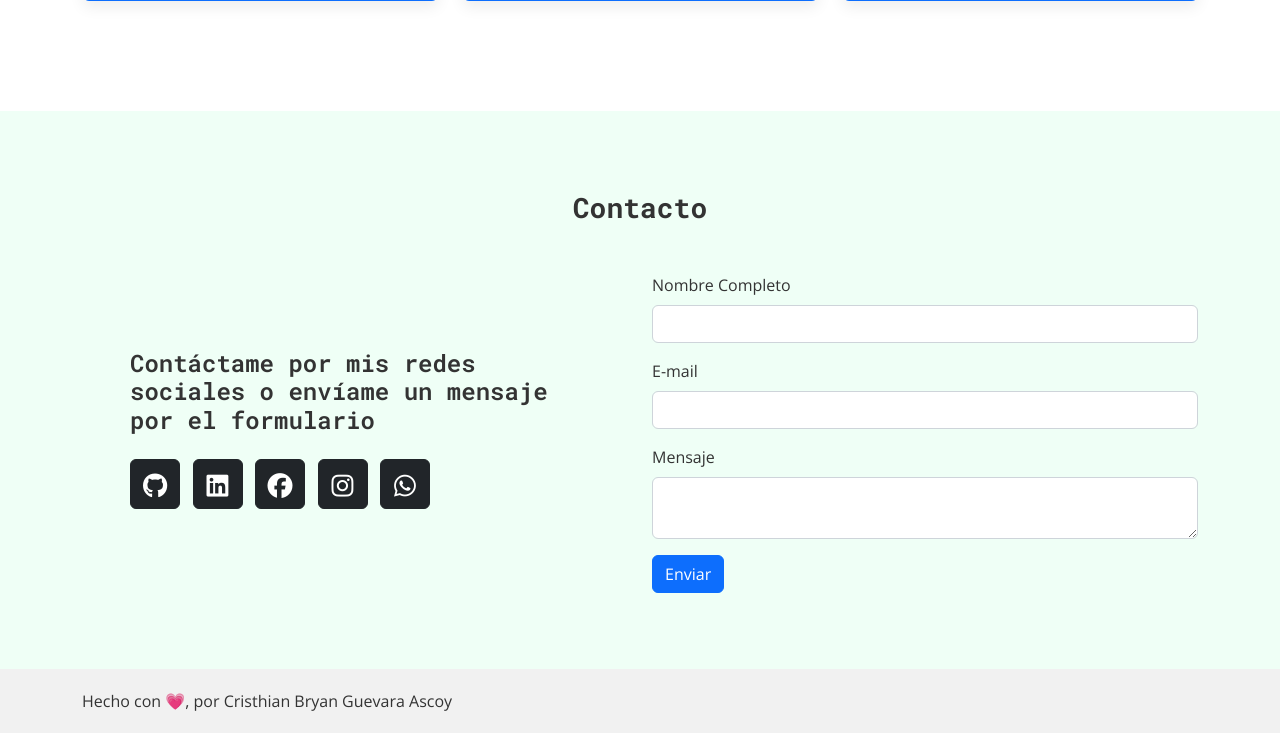
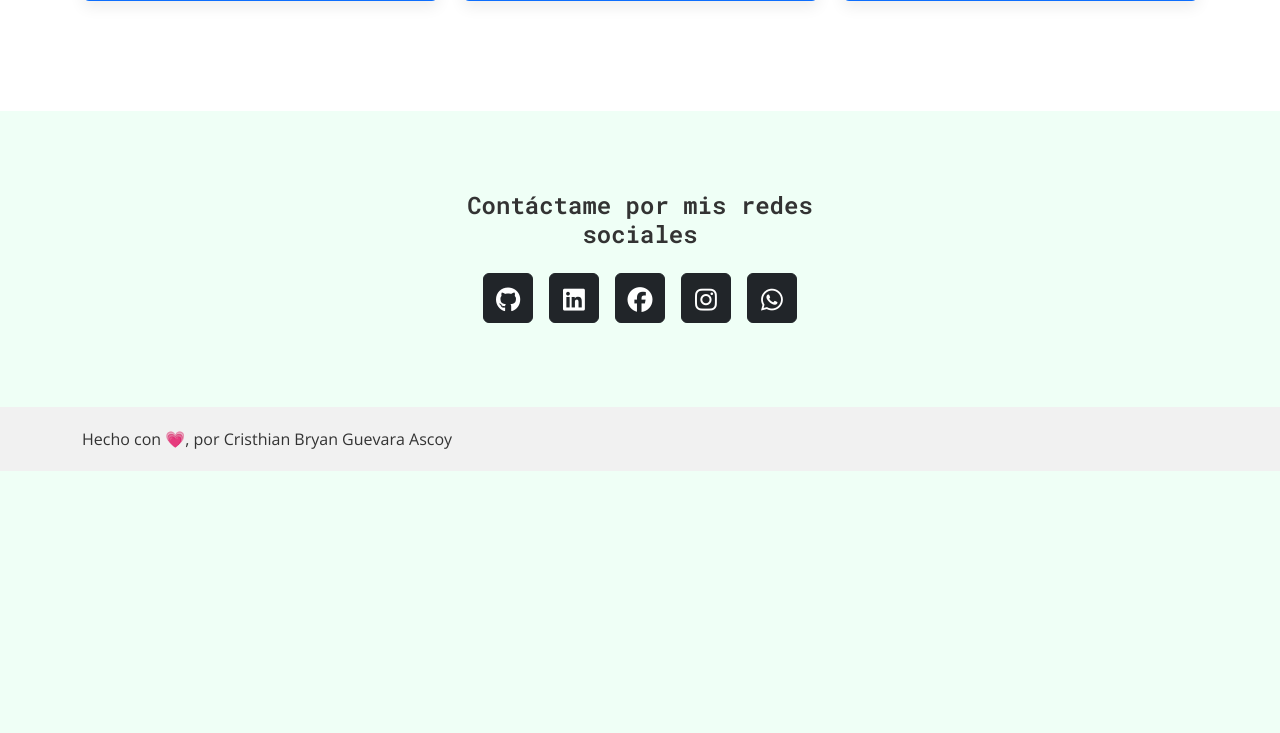
Before and after one commit to Bryan112094/portafolio, a Flask app: page / in a window 1280 px wide. Shown: the part 3945-4678 px from the top of the page. After the commit the page ends 4416 px from the top, so only its background shows below. Run offline with Flask 2, Linux system fonts and the light colour scheme; some libraries are stand-ins or nearby versions.

Commit message:
Actualización 14/10/2023

```diff
--- a/static/css/main.css
+++ b/static/css/main.css
@@ -211,9 +211,6 @@ header nav > ul > li > a.nav-link.active{
     max-width: 450px;
     margin: 0 auto;
 }
-#contact .centro-contact .redes{
-    max-width: 300px;
-}
 #contact .centro-contact .redes a{
     width: 50px;
     height: 50px;
--- a/templates/index.html
+++ b/templates/index.html
@@ -41,10 +41,10 @@
                 <div class="d-flex flex-row justify-content-between align-items-center mt-4 botones tooltip-demo">
                     <a href="https://github.com/Bryan112094" target="_blank" class="btn btn-dark" data-bs-toggle="tooltip" data-bs-placement="top" data-bs-title="GitHub"><i class="fab fa-github"></i></a>
                     <a href="https://www.linkedin.com/in/ing-bryan-guevara-ascoy/" target="_blank" class="btn btn-dark" data-bs-toggle="tooltip" data-bs-placement="top" data-bs-title="LinkedIn"><i class="fab fa-linkedin"></i></a>
-                    <a href="https://www.facebook.com/bryan112094" target="_blank" class="btn btn-dark" data-bs-toggle="tooltip" data-bs-placement="top" data-bs-title="Facebook"><i class="fab fa-facebook"></i></a>
-                    <a href="https://www.instagram.com/crisbryan20/" target="_blank" class="btn btn-dark" data-bs-toggle="tooltip" data-bs-placement="top" data-bs-title="Instagram"><i class="fab fa-instagram"></i></a>
-                    <a href="" class="btn btn-dark" data-bs-toggle="tooltip" data-bs-placement="top" data-bs-title="WhatsApp"><i class="fab fa-whatsapp"></i></a>
-                    <a href="" class="btn btn-dark open-sans-b" data-bs-toggle="tooltip" data-bs-placement="top" data-bs-title="CV">CV</a>
+                    <a href="https://www.facebook.com/bryandev11" target="_blank" class="btn btn-dark" data-bs-toggle="tooltip" data-bs-placement="top" data-bs-title="Facebook"><i class="fab fa-facebook"></i></a>
+                    <a href="https://www.instagram.com/bryandev11/" target="_blank" class="btn btn-dark" data-bs-toggle="tooltip" data-bs-placement="top" data-bs-title="Instagram"><i class="fab fa-instagram"></i></a>
+                    <a href="https://web.whatsapp.com/send?phone=51944341351&text=" class="btn btn-dark" data-bs-toggle="tooltip" data-bs-placement="top" data-bs-title="WhatsApp"><i class="fab fa-whatsapp"></i></a>
+                    <!--<a href="" class="btn btn-dark open-sans-b" data-bs-toggle="tooltip" data-bs-placement="top" data-bs-title="CV">CV</a>-->
                 </div>
             </div>
         </div></section>
@@ -285,36 +285,17 @@
         </div></div></section>
         <section id="contact" class="fondo-general"><div class="container"><div class="row d-flex justify-content-between align-items-center">
             <div class="col-12 text-center">
-                <h3 class="roboto-mono-b mb-5 color-3">Contacto</h3>
+                <div class="centro-contact">
+                    <h4 class="roboto-mono-s color-3">Contáctame por mis redes sociales</h4>
+                    <div class="redes d-flex flex-row justify-content-center gap-3 align-items-center mt-4 mb-4 tooltip-demo">
+                        <a href="https://github.com/Bryan112094" target="_blank" class="btn btn-dark" data-bs-toggle="tooltip" data-bs-placement="top" data-bs-title="GitHub"><i class="fab fa-github"></i></a>
+                        <a href="https://www.linkedin.com/in/ing-bryan-guevara-ascoy/" target="_blank" class="btn btn-dark" data-bs-toggle="tooltip" data-bs-placement="top" data-bs-title="LinkedIn"><i class="fab fa-linkedin"></i></a>
+                        <a href="https://www.facebook.com/bryandev11" target="_blank" class="btn btn-dark" data-bs-toggle="tooltip" data-bs-placement="top" data-bs-title="Facebook"><i class="fab fa-facebook"></i></a>
+                        <a href="https://www.instagram.com/bryandev11/" target="_blank" class="btn btn-dark" data-bs-toggle="tooltip" data-bs-placement="top" data-bs-title="Instagram"><i class="fab fa-instagram"></i></a>
+                        <a href="https://web.whatsapp.com/send?phone=51944341351&text=" target="_blank" class="btn btn-dark" data-bs-toggle="tooltip" data-bs-placement="top" data-bs-title="WhatsApp"><i class="fab fa-whatsapp"></i></a>
+                    </div>
+                </div>
             </div>
-            <div class="col-md-6 col-12"><div class="centro-contact">
-                <h4 class="roboto-mono-s color-3">Contáctame por mis redes sociales o envíame un mensaje por el formulario</h4>
-                <div class="redes d-flex flex-row justify-content-between align-items-center mt-4 mb-4 tooltip-demo">
-                    <a href="https://github.com/Bryan112094" target="_blank" class="btn btn-dark" data-bs-toggle="tooltip" data-bs-placement="top" data-bs-title="GitHub"><i class="fab fa-github"></i></a>
-                    <a href="https://www.linkedin.com/in/ing-bryan-guevara-ascoy/" target="_blank" class="btn btn-dark" data-bs-toggle="tooltip" data-bs-placement="top" data-bs-title="LinkedIn"><i class="fab fa-linkedin"></i></a>
-                    <a href="https://www.facebook.com/bryan112094" target="_blank" class="btn btn-dark" data-bs-toggle="tooltip" data-bs-placement="top" data-bs-title="Facebook"><i class="fab fa-facebook"></i></a>
-                    <a href="https://www.instagram.com/crisbryan20/" target="_blank" class="btn btn-dark" data-bs-toggle="tooltip" data-bs-placement="top" data-bs-title="Instagram"><i class="fab fa-instagram"></i></a>
-                    <a class="btn btn-dark" data-bs-toggle="tooltip" data-bs-placement="top" data-bs-title="WhatsApp"><i class="fab fa-whatsapp"></i></a>
-                </div>
-            </div></div>
-            <div class="col-md-6 col-12"><form class="row needs-validation" novalidate>
-                <div class="mb-3">
-                    <label for="nombre" class="form-label">Nombre Completo</label>
-                    <input type="text" class="form-control" id="nombre" name="nombre" required>
-                    <div class="invalid-feedback">Nombre requerido</div>
-                </div>
-                <div class="mb-3">
-                    <label for="correo" class="form-label">E-mail</label>
-                    <input type="email" class="form-control" id="correo" name="correo" required>
-                    <div class="invalid-feedback">Correo requerido</div>
-                </div>
-                <div class="mb-3">
-                    <label for="mensaje" class="form-label">Mensaje</label>
-                    <textarea class="form-control" id="mensaje" name="mensaje" required></textarea>
-                    <div class="invalid-feedback">Mensaje requerido</div>
-                </div>
-                <div class="mb-3"><button type="submit" class="btn btn-primary">Enviar</button></div>
-            </form></div>
         </div></div></section>
     </main>
     <footer><div class="container justify-content-center">
```
